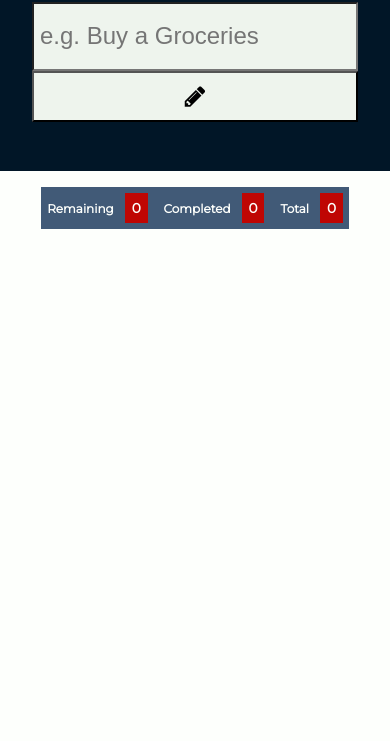
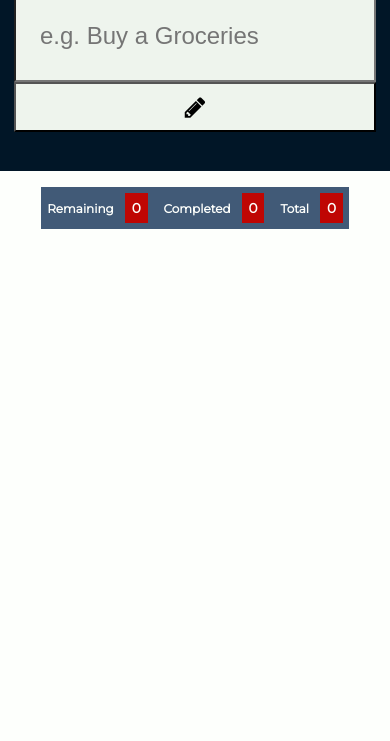
Before and after one commit to Harsha1varthan/Todo-List, a plain HTML site: page index.html in a window 390 px wide. Shown: the part 103-844 px from the top of the page. Drawn offline with Linux system fonts and the light colour scheme.

Commit message:
Padding is Added

```diff
--- a/style.css
+++ b/style.css
@@ -114,7 +114,7 @@ main{
     }
     input[type = "text"]{
        font-size: 1.5rem;
-       padding: 0.25em;
+       padding: 1em;
        height: 20px;
     }
     #addTask{
```
